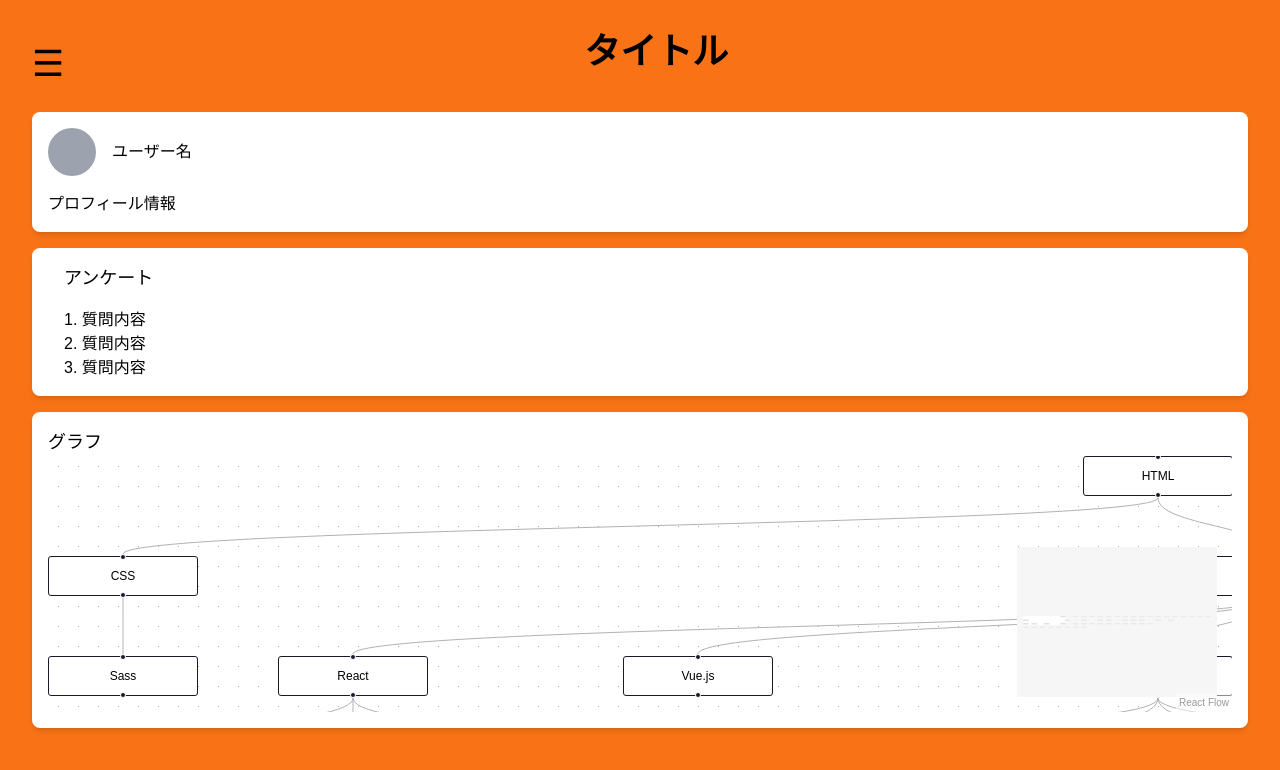
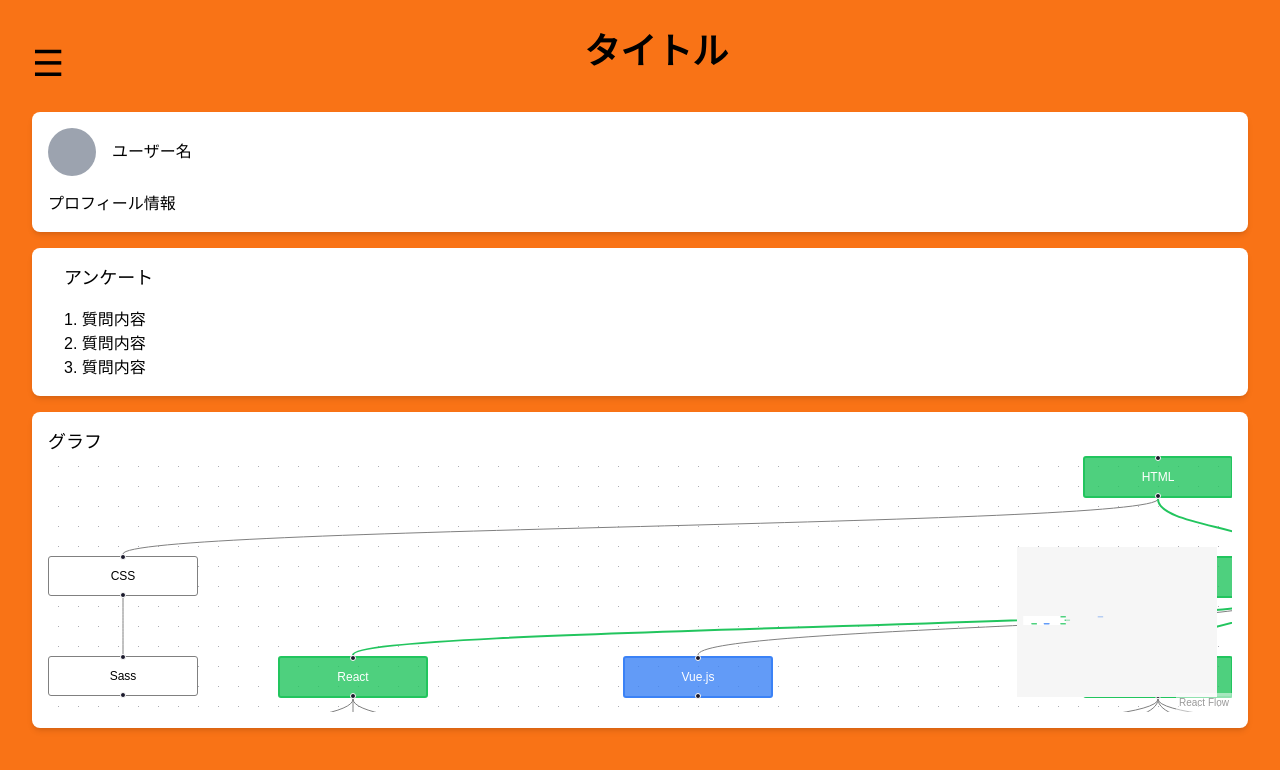
Before and after one commit to Semi-koron/e3sys-product, a Next.js app in the folder frontend/: page / in a window 1280 px wide. Shown: the top 770 px of the page. Built offline with nearby package versions, Linux system fonts and the light colour scheme.

Commit message:
fix directory architecture

```diff
--- a/frontend/package.json
+++ b/frontend/package.json
@@ -9,6 +9,7 @@
     "lint": "next lint"
   },
   "dependencies": {
+    "@types/react-modal": "^3.16.3",
     "@xyflow/react": "^12.3.6",
     "autoprefixer": "^10.4.20",
     "dagre": "^0.8.5",
@@ -16,6 +17,7 @@
     "postcss": "^8.4.49",
     "react": "^18.3.1",
     "react-dom": "^18.3.1",
+    "react-modal": "^3.16.1",
     "tailwindcss": "^3.4.16"
   },
   "devDependencies": {
--- a/frontend/components/Graph.tsx
+++ b/frontend/src/app/components/Graph.tsx
@@ -3,7 +3,6 @@ import { useCallback } from "react";
 import {
   ReactFlow,
   MiniMap,
-  Controls,
   Background,
   useNodesState,
   useEdgesState,
@@ -13,6 +12,9 @@ import type { TechData } from "@/app/types/Tech";
 import dagre from "dagre";
 
 import "@xyflow/react/dist/style.css";
+
+const masteredTech: number[] = [1, 3, 5, 9]; // 習得済みの技術ID
+const masteringTech: number[] = [6, 15]; // 習得中の技術ID
 
 const techData = [
   // フロントエンド技術
@@ -152,16 +154,58 @@ const Graph = () => {
   const [edges, setEdges, onEdgesChange] = useEdgesState(initialEdges);
 
   const onConnect = useCallback(
-    (params) => setEdges((eds) => addEdge(params, eds)),
+    (params: any) => setEdges((eds) => addEdge(params, eds)),
     [setEdges]
   );
+
+  // ノードとエッジのスタイルを更新
+  const getNodeStyle = (node: any) => {
+    if (masteredTech.includes(Number(node.id))) {
+      return {
+        background: "rgba(34,197,94,0.8)", // 緑色
+        color: "white",
+        border: "2px solid rgba(34,197,94,1)",
+      };
+    } else if (masteringTech.includes(Number(node.id))) {
+      return {
+        background: "rgba(59,130,246,0.8)", // 青色
+        color: "white",
+        border: "2px solid rgba(59,130,246,1)",
+      };
+    }
+    return {
+      background: "white",
+      color: "black",
+      border: "1px solid gray",
+    };
+  };
+
+  const getEdgeStyle = (edge: any) => {
+    const sourceMastered = masteredTech.includes(Number(edge.source));
+    const targetMastered = masteredTech.includes(Number(edge.target));
+    const sourceMastering = masteringTech.includes(Number(edge.source));
+    const targetMastering = masteringTech.includes(Number(edge.target));
+
+    if (sourceMastered && targetMastered) {
+      return { stroke: "rgba(34,197,94,1)", strokeWidth: 2 }; // 緑色
+    } else if (sourceMastering && targetMastering) {
+      return { stroke: "rgba(59,130,246,1)", strokeWidth: 2 }; // 青色
+    }
+    return { stroke: "gray", strokeWidth: 1 }; // デフォルト色
+  };
 
   return (
     <section className="bg-white p-4 rounded-lg shadow-md">
       <h2 className="text-lg text-black">グラフ</h2>
       <ReactFlow
-        nodes={nodes}
-        edges={edges}
+        nodes={nodes.map((node) => ({
+          ...node,
+          style: getNodeStyle(node),
+        }))}
+        edges={edges.map((edge) => ({
+          ...edge,
+          style: getEdgeStyle(edge),
+        }))}
         onNodesChange={onNodesChange}
         onEdgesChange={onEdgesChange}
         onConnect={onConnect}
```
Also changed, not shown: frontend/src/app/page.tsx (+5 -5 lines), frontend/src/app/components/Button.tsx (renamed from frontend/components/Button.tsx), frontend/src/app/components/Header.tsx (renamed from frontend/components/Header.tsx), frontend/src/app/components/Profile.tsx (renamed from frontend/components/Profile.tsx), frontend/src/app/components/Sidebar.tsx (renamed from frontend/components/Sidebar.tsx), frontend/src/app/components/Survey.tsx (renamed from frontend/components/Survey.tsx), 1 other file (tests, documents, lock files or other folders).
